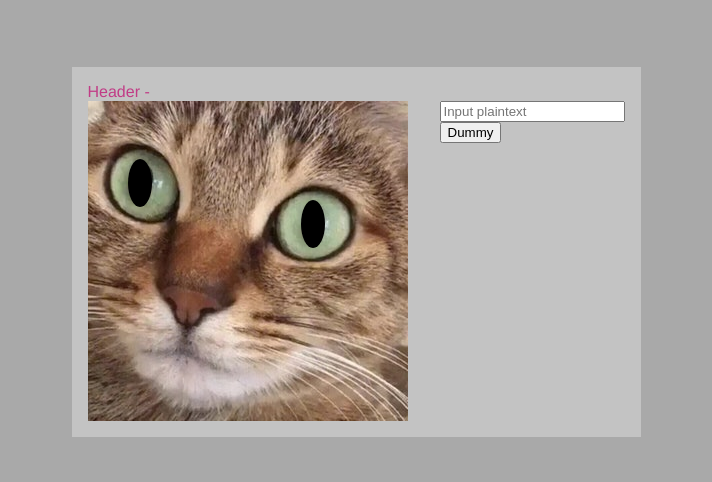
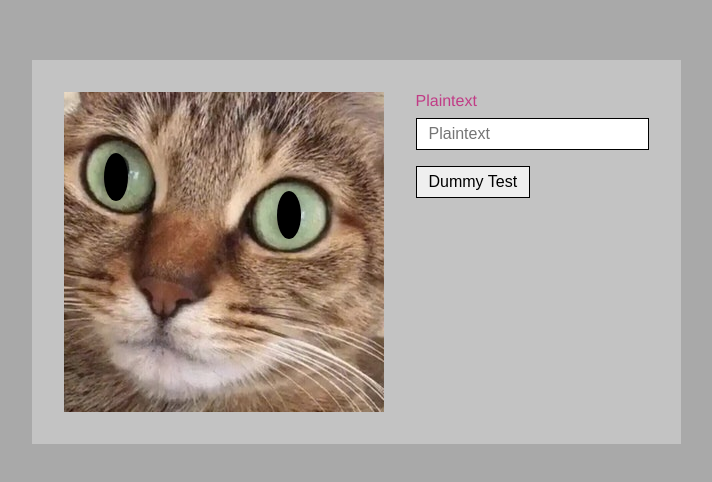
Before and after one commit to maurer2/cataract, a Vue app: page / in a window 1280 px wide. Shown: the part 148-630 px from the top of the page, without its empty margins (284-996 px from the left). Built offline with nearby package versions, Linux system fonts and the light colour scheme.

Commit message:
Added proper form

```diff
--- a/src/App.vue
+++ b/src/App.vue
@@ -1,11 +1,18 @@
 <template>
   <article class="layout">
-    <header class="header">Header - {{ text }}</header>
     <main class="main" >
         <PupilsComponent class="column" :text="text" :dotDash="dotDash"></PupilsComponent>
         <MainComponent class="column" :text="text" @update-text="updateTextPlain" @toggle-dot-dash="updateDotDash"></MainComponent>
     </main>
-    <!-- <footer class="footer">Header</footer> -->
+    <template v-if="textPlain !== ''">
+      <footer class="footer">
+        <div class="slider">
+          <div class="slider-inner">
+            <strong>Morse Code:</strong> {{ textPlain }}
+          </div>
+        </div>
+      </footer>
+    </template>
   </article>
 </template>
 
@@ -63,7 +70,7 @@ export default class App extends Vue {
 
   .layout {
     margin: auto;
-    padding: 1rem;
+    padding: 2rem;
     flex-grow: 0;
     max-width: 980px;
     background: #c3c3c3;
@@ -83,4 +90,8 @@ export default class App extends Vue {
     flex-grow: 1;
     flex-basis: 0;
   }
+
+  .footer {
+    margin-top: 1rem;
+  }
 </style>
--- a/src/components/MainComponent.vue
+++ b/src/components/MainComponent.vue
@@ -1,19 +1,13 @@
 <template>
-  <div class="content">
-    <div class="slider">
-      <div class="slider-inner">
-        <!--
-        <h1>
-          {{ textPlain }}
-        </h1>
-        -->
-        <input :value="textPlain" type="text" placeholder="Input plaintext" @input="updateText($event.target.value)" />
-      </div>
-    </div>
-    <button @click="toggleDotDash">
-      Dummy
+  <form class="content">
+    <label for="textplain" class="label">Plaintext</label>
+    <input class="input" type="text" name="textplain" id="textplain" placeholder="Plaintext"
+      :value="textPlain" @input="updateText($event.target.value)" />
+
+    <button class="button" type="button" @click.prevent="toggleDotDash">
+      Dummy Test
     </button>
-  </div>
+  </form>
 </template>
 
 <script lang="ts">
@@ -48,6 +42,32 @@ export default class Main extends Vue {
 }
 </script>
 
-<style lang="pcss" scoped>
+<style lang="scss" scoped>
+%defaulInputStyles {
+  user-select: none;
+  border: 1px solid black;
+  padding: .375rem .75rem;
+  font-size: 1rem;
+  font-weight: 400;
+  border-radius: 0;
+}
 
+.label {
+  display: block;
+  margin-bottom: 0.5rem;
+}
+
+.input {
+  @extend %defaulInputStyles;
+
+  display: block;
+  margin-bottom: 1rem;
+}
+
+.button {
+  @extend %defaulInputStyles;
+
+  display: inline-block;
+  text-align: center;
+}
 </style>
--- a/src/components/PupilsComponent.vue
+++ b/src/components/PupilsComponent.vue
@@ -47,7 +47,7 @@ export default class PupilsComponent extends Vue {
   }
 
   &-left {
-    top: 18%;
+    top: 19%;
     left: 9%;
   }
 
```
